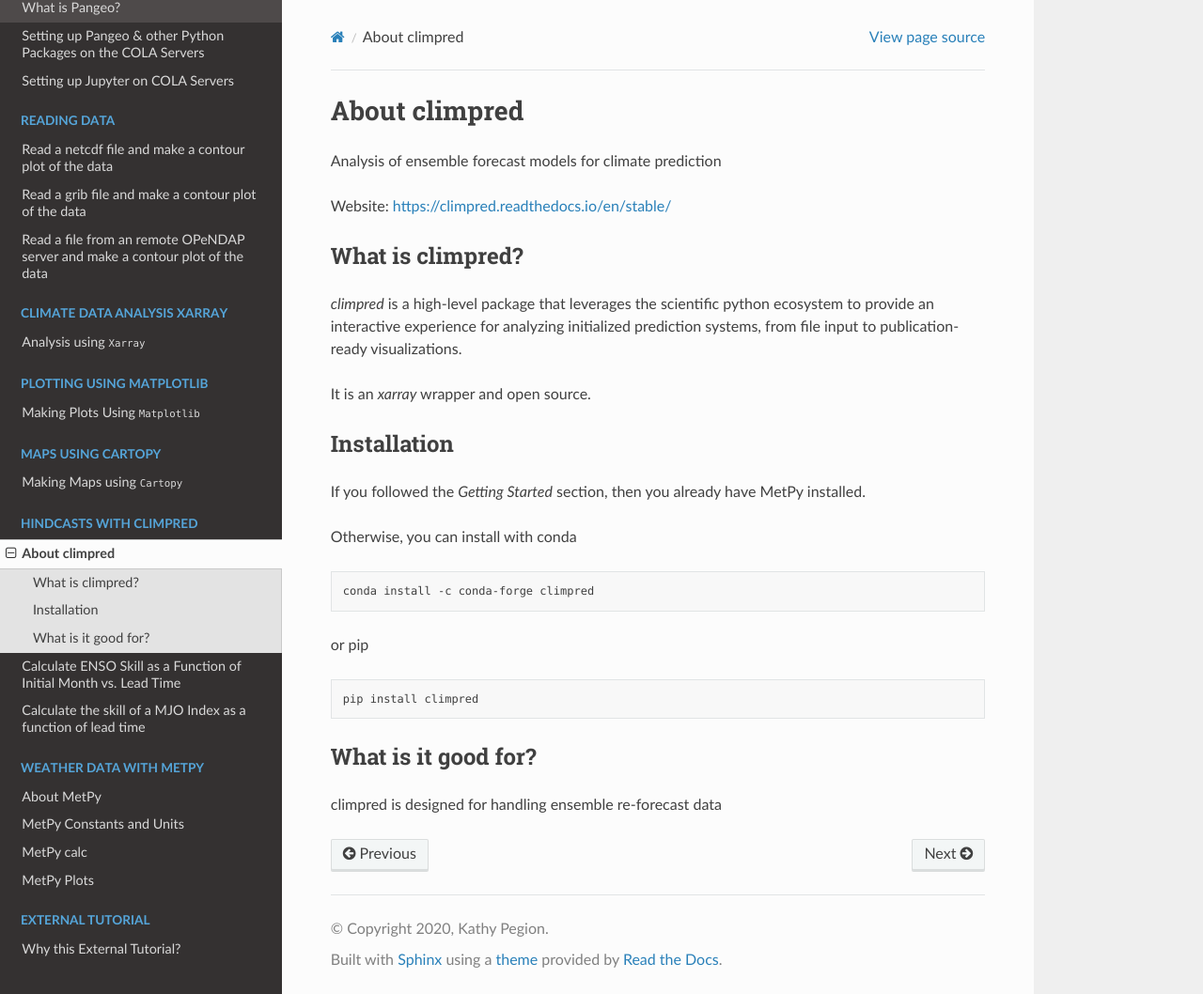
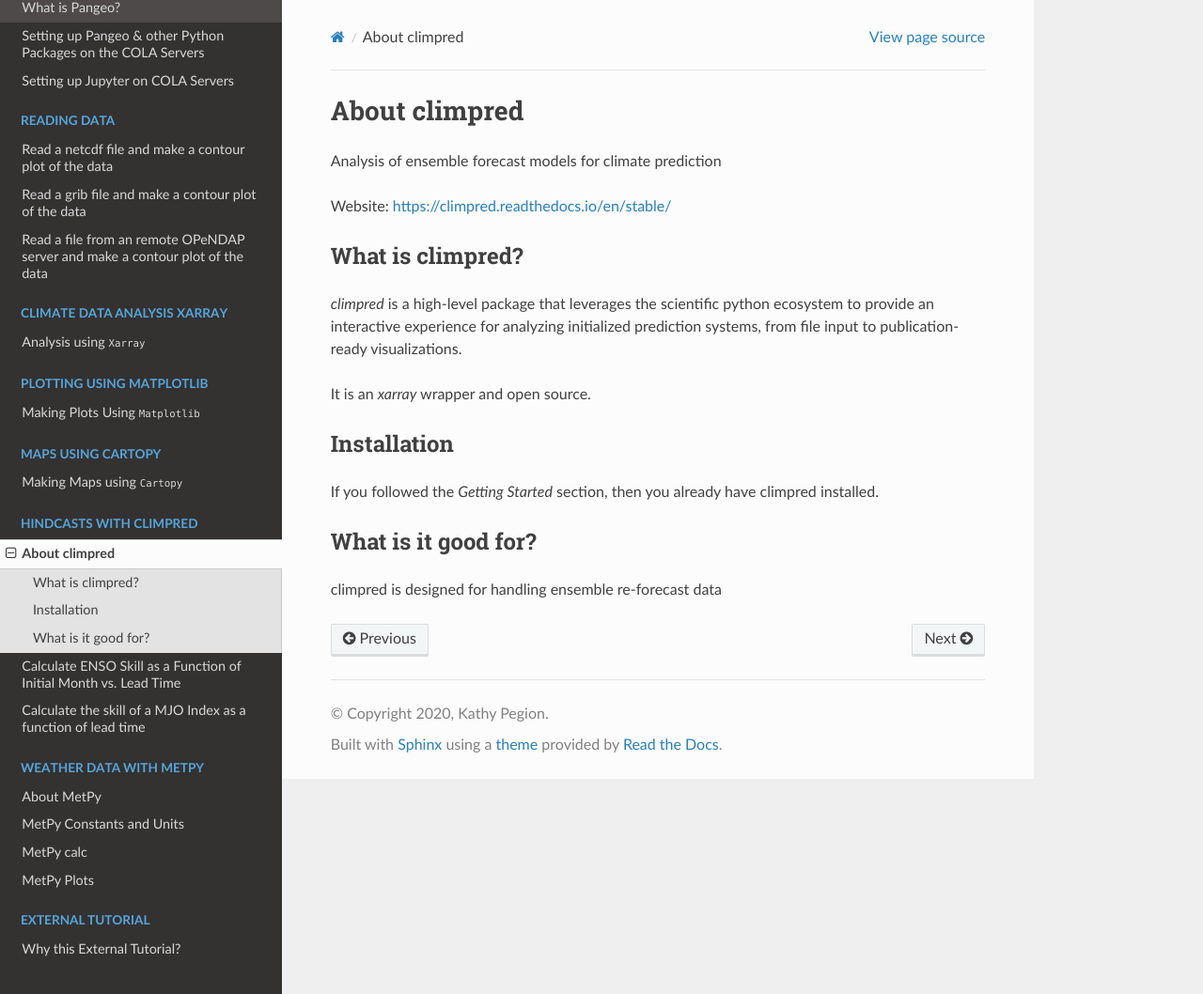
Before and after one commit to kpegion/Pangeo-at-AOES, a Sphinx documentation site: the page built from docs/source/about-climpred.rst, in a window 1280 px wide and 1058 px high. Shown: the whole window at 94% size. Built offline with Sphinx 7.4.7 and the Read the Docs theme 2.0.0, drawn with Linux system fonts in a browser that asks for light colours.

Commit message:
update about climpred

```diff
--- a/docs/source/about-climpred.rst
+++ b/docs/source/about-climpred.rst
@@ -16,19 +16,8 @@ It is an `xarray` wrapper and open source.
 Installation
 **************
 
-If you followed the `Getting Started` section, then you already have MetPy installed.
+If you followed the `Getting Started` section, then you already have climpred installed.
 
-Otherwise, you can install with conda
-
-.. code-block:: bash
-
-  conda install -c conda-forge climpred
-
-or pip
-
-.. code-block:: bash
-
-  pip install climpred
 
 What is it good for?
 ********************
```
